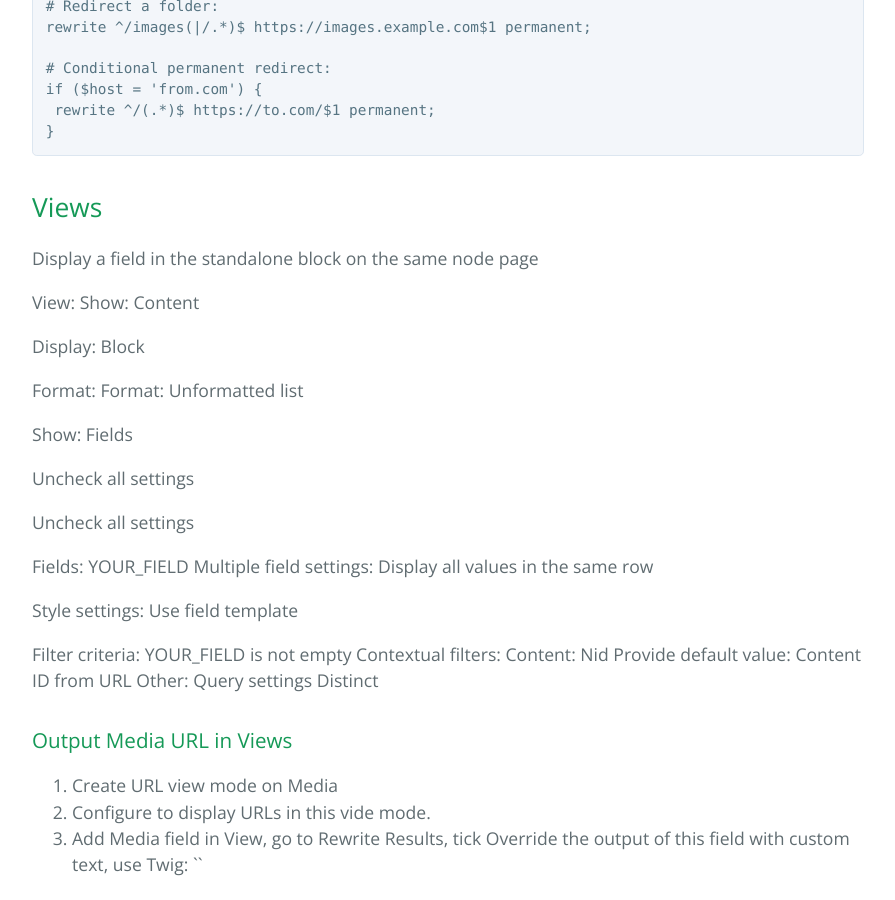
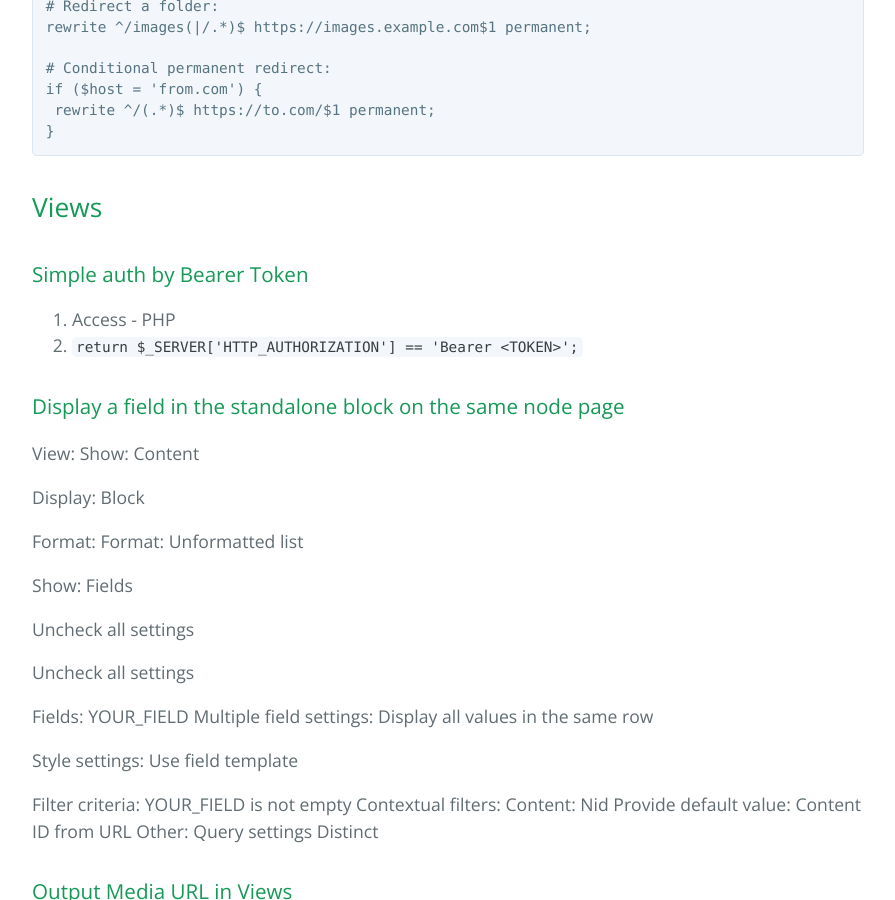
Before and after one commit to highweb/web-wiki, a Jekyll site: the page built from drupal.md, in a window 1280 px wide and 900 px high, scrolled down 734 px. Shown: the whole window, without its empty margins (192-1087 px from the left). Built offline with Jekyll 4.4.1, drawn with Linux system fonts in a browser that asks for light colours.

Commit message:
Update drupal.md

```diff
--- a/drupal.md
+++ b/drupal.md
@@ -30,7 +30,12 @@ if ($host = 'from.com') {
 
 ## Views
 
-Display a field in the standalone block on the same node page
+### Simple auth by Bearer Token
+
+1. Access - PHP
+2. `return $_SERVER['HTTP_AUTHORIZATION'] == 'Bearer <TOKEN>';`
+
+### Display a field in the standalone block on the same node page
 
 View:
 Show: Content
```
